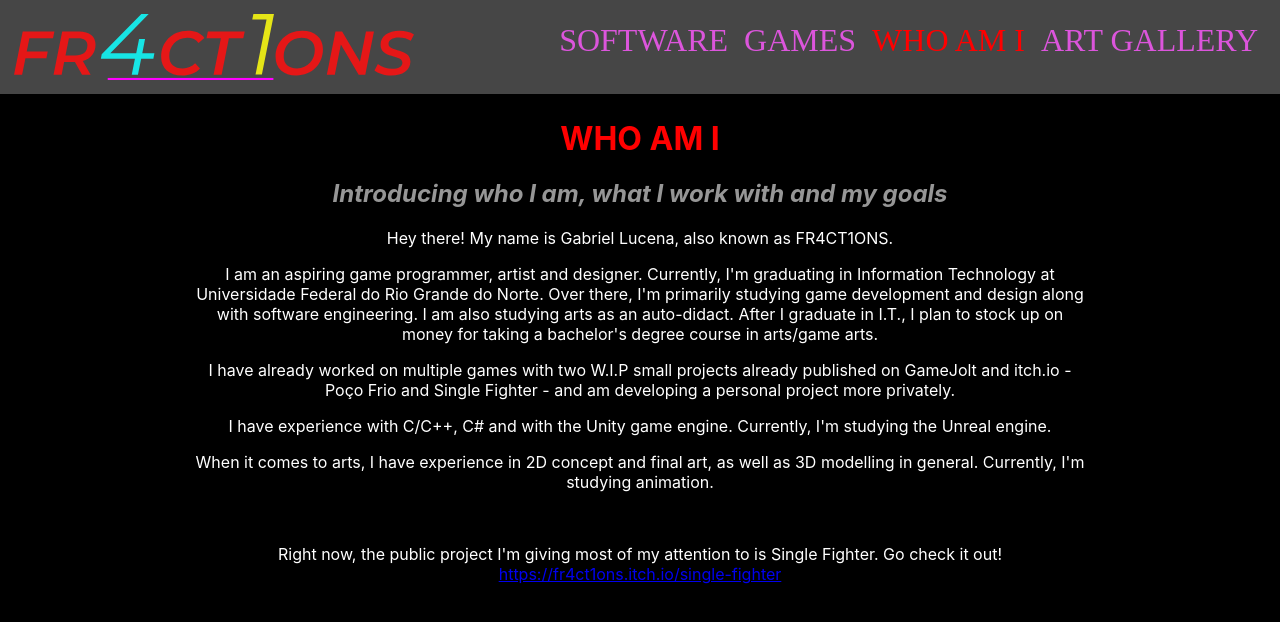
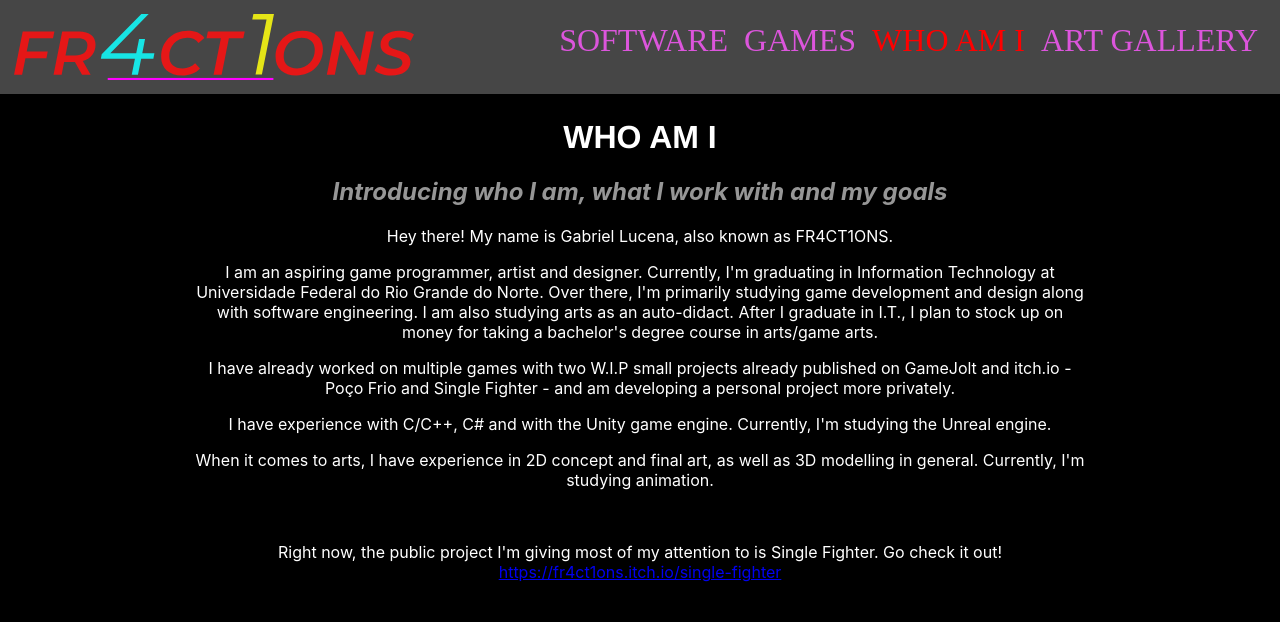
Before and after one commit to fr4ct1ons/portfolio-gatsby, a Gatsby site: page / in a window 1280 px wide. Built offline with nearby package versions, Linux system fonts and the light colour scheme; Gatsby itself is replaced by a stand-in of ours.

Commit message:
adding font?

```diff
--- a/src/components/Page.js
+++ b/src/components/Page.js
@@ -1,6 +1,7 @@
 import React from 'react';
 //import './App.css';
-import '../styles/Navbar.css';
+//import '../styles/Navbar.css';
+import '../styles/global.css';
 
 class Page extends React.Component{
 
@@ -9,7 +10,7 @@ render(){
 return(
     <div style={{width: "70%"}, {textAlign: "center"}}>
         <div style={{width: "66%"}, {margin: "auto"}, {display: "block"} }>
-            <h1 style={{color: "red"}}>{this.props.title}</h1>
+            <h1 style={{color: "red"}, {fontFamily: "Arimo"}}>{this.props.title}</h1>
             <h2 style={{color: "rgb(150, 150, 150)"}}><i>{this.props.subtitle}</i></h2>
         </div>
     </div>
--- a/src/styles/global.css
+++ b/src/styles/global.css
@@ -1,3 +1,27 @@
+@font-face {
+  font-family: 'Arimo';
+  src: local('Arimo'), url('./../fonts/Arimo-Regular.ttf') format('truetype');
+}
+
+@font-face {
+  font-family: 'Arimo';
+  src: local('Arimo'), url('./../fonts/Arimo-Italic.ttf') format('truetype');
+  font-style: italic;
+}
+
+@font-face {
+  font-family: 'Arimo';
+  src: local('Arimo'), url('./../fonts/Arimo-Bold.ttf') format('truetype');
+  font-weight: bold;
+}
+
+@font-face {
+  font-family: 'Arimo';
+  src: local('Arimo'), url('./../fonts/Arimo-BoldItalic.ttf') format('truetype');
+  font-style: italic;
+  font-weight: bold;
+}
+
 html
 {
     background-color: black;
```
Also changed, not shown: package.json (+12 -12 lines), src/pages/about.js (deleted, +0 -12 lines), src/fonts/Arimo-Bold.ttf (added), src/fonts/Arimo-BoldItalic.ttf (added), src/fonts/Arimo-Italic.ttf (added), src/fonts/Arimo-Regular.ttf (added), 1 other file.
